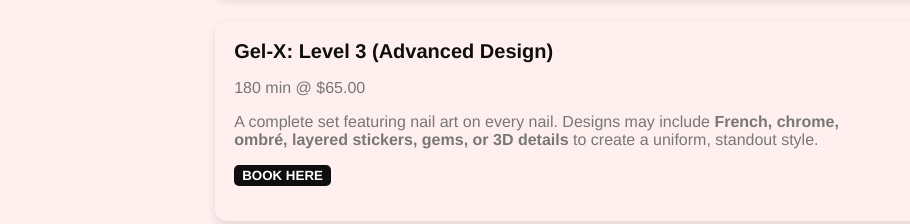
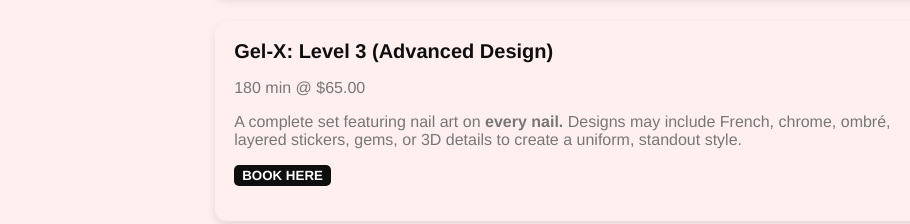
Before and after one commit to Sam-Fritsch/notion_demo3, a website: page public/index.html in a window 1280 px wide. Shown: the part 622-846 px from the top of the page, 0-910 px from the left. Drawn offline with nearby package versions, Linux system fonts and the light colour scheme.

Commit message:
Updated the bold on level 3

```diff
--- a/public/index.html
+++ b/public/index.html
@@ -92,7 +92,7 @@
                     <span class="duration">180 min</span><span class="price"> @ $65.00</span>
                 </p>
                 <p class="description">
-                    <span>A complete set featuring nail art on every nail. Designs may include <strong>French, chrome, ombré, layered stickers, gems, or 3D details</strong> to create a uniform, standout style.</span>
+                    <span>A complete set featuring nail art on <strong>every nail.</strong> Designs may include French, chrome, ombré, layered stickers, gems, or 3D details to create a uniform, standout style.</span>
                 </p>
                 <button class="book-button">BOOK HERE</button>
                 <div class="time-zone-label"></div>
```
